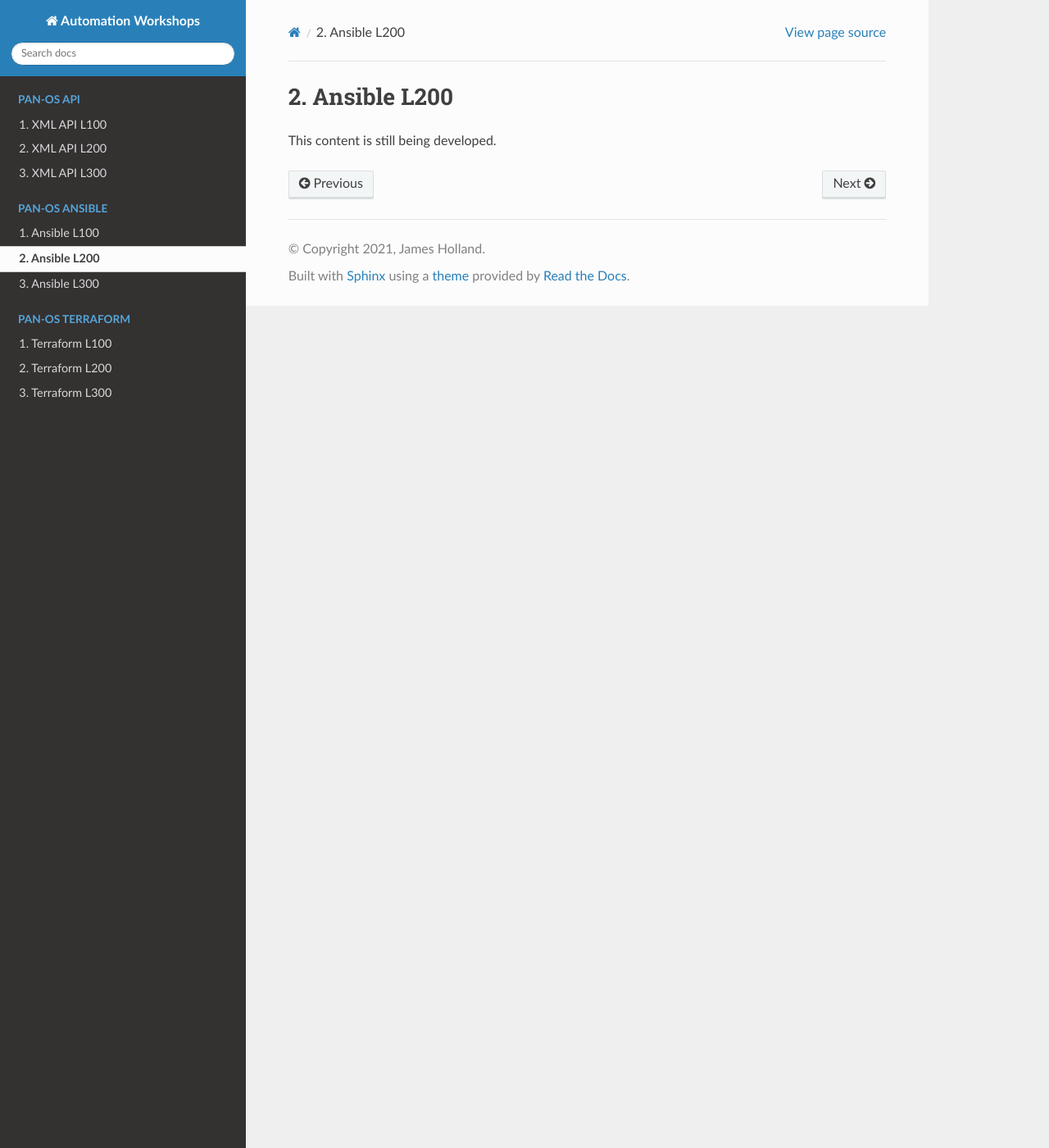
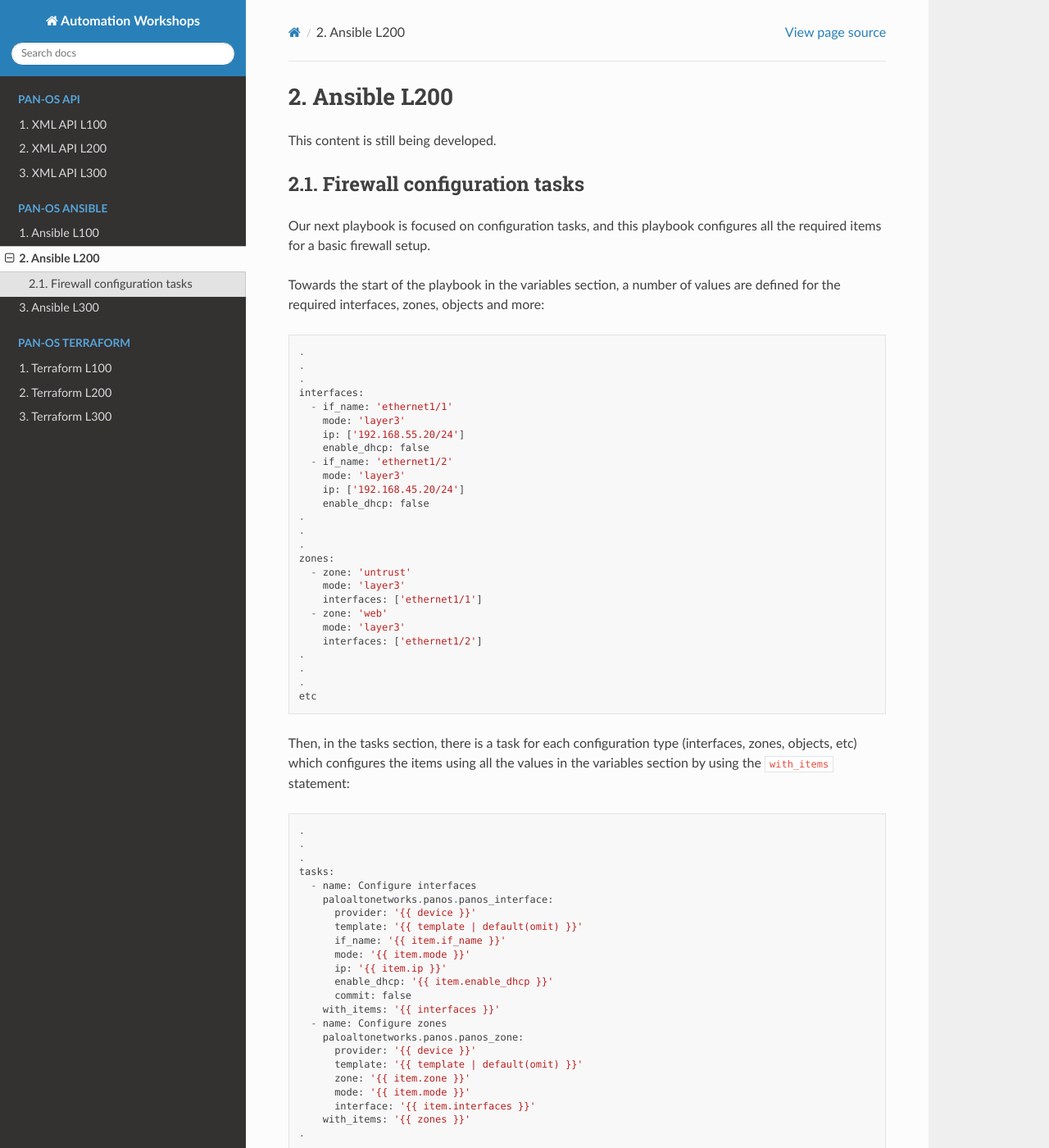
Before and after one commit to jamesholland-uk/automation-workshops, a Sphinx documentation site: the page built from docs/ansible/l200.rst, in a window 1280 px wide and 1400 px high. Shown: the whole window at 82% size. Built offline with Sphinx 7.4.7 and the Read the Docs theme 2.0.0, drawn with Linux system fonts in a browser that asks for light colours; some of the changed text lies outside the part shown.

Commit message:
More updates

```diff
--- a/docs/ansible/l200.rst
+++ b/docs/ansible/l200.rst
@@ -2,3 +2,88 @@ Ansible L200
 ----------------------
 
 This content is still being developed.
+
+
+
+
+
+
+
+
+
+
+
+
+
+
+
+Firewall configuration tasks
+==================================
+
+Our next playbook is focused on configuration tasks, and this playbook configures all the required items for a basic firewall setup.
+
+Towards the start of the playbook in the variables section, a number of values are defined for the required interfaces, zones, objects and more:
+
+.. code-block::
+
+        .
+        .
+        .
+        interfaces:
+          - if_name: 'ethernet1/1'
+            mode: 'layer3'
+            ip: ['192.168.55.20/24']
+            enable_dhcp: false
+          - if_name: 'ethernet1/2'
+            mode: 'layer3'
+            ip: ['192.168.45.20/24']
+            enable_dhcp: false
+        .
+        .
+        .
+        zones:
+          - zone: 'untrust'
+            mode: 'layer3'
+            interfaces: ['ethernet1/1']
+          - zone: 'web'
+            mode: 'layer3'
+            interfaces: ['ethernet1/2']
+        .
+        .
+        .
+        etc
+
+Then, in the tasks section, there is a task for each configuration type (interfaces, zones, objects, etc) which configures the items using all the values in the variables section by using the ``with_items`` statement:
+
+.. code-block::
+
+        .
+        .
+        .
+        tasks:
+          - name: Configure interfaces
+            paloaltonetworks.panos.panos_interface:
+              provider: '{{ device }}'
+              template: '{{ template | default(omit) }}'
+              if_name: '{{ item.if_name }}'
+              mode: '{{ item.mode }}'
+              ip: '{{ item.ip }}'
+              enable_dhcp: '{{ item.enable_dhcp }}'
+              commit: false
+            with_items: '{{ interfaces }}'
+          - name: Configure zones
+            paloaltonetworks.panos.panos_zone:
+              provider: '{{ device }}'
+              template: '{{ template | default(omit) }}'
+              zone: '{{ item.zone }}'
+              mode: '{{ item.mode }}'
+              interface: '{{ item.interfaces }}'
+            with_items: '{{ zones }}'
+        .
+        .
+        .
+
+.. code-block::
+        :class: copy-button
+
+        $ ansible-playbook -i inventory config.yml --extra-vars "username=$panos_username password=$panos_password"
```
Also changed, not shown: docs/ansible/l100.rst (+24 -0 lines), 1 other file.
